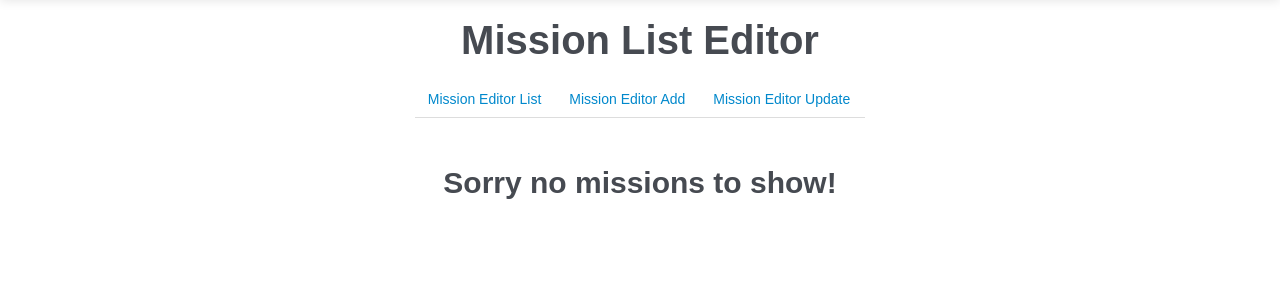
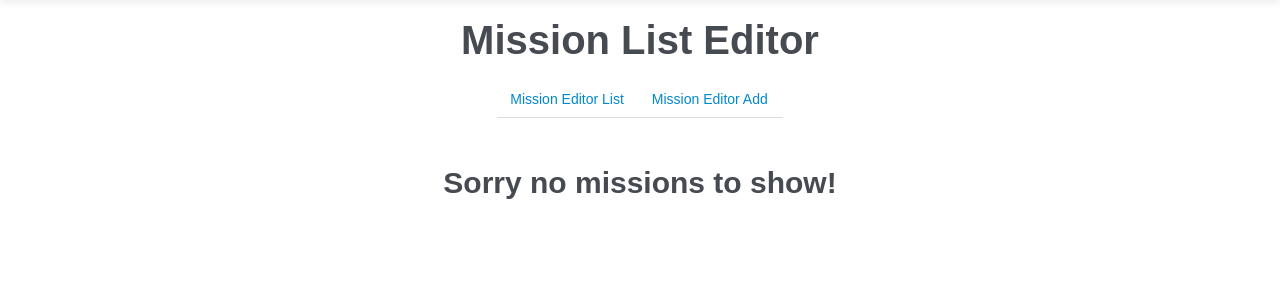
Before and after one commit to Polycademy/php_bounce, a CodeIgniter app: page /database/mission_editor in a window 1280 px wide. Shown: the part 41-341 px from the top of the page. Run offline with CodeIgniter, Linux system fonts and the light colour scheme; data that the repository does not hold is empty; some libraries are stand-ins or nearby versions.

Commit message:
For tomorrow

```diff
--- a/application/controllers/mission_editor.php
+++ b/application/controllers/mission_editor.php
@@ -103,6 +103,7 @@ class Mission_editor extends CI_Controller {
 
 	}
 
+	//UPDATE can DELETE aswell, so we have A DELETE BUTTON added in with the type
 	public function update($id){
 
 		$this->_view_data += array(
--- a/application/views/mission_editor_addupdate_view.php
+++ b/application/views/mission_editor_addupdate_view.php
@@ -13,7 +13,6 @@
 				<ul class="nav nav-tabs">
 					<li><?= anchor('mission_editor', 'Mission Editor List') ?></li>
 					<li><?= anchor('mission_editor/add', 'Mission Editor Add') ?></li>
-					<li><?= anchor('mission_editor/update', 'Mission Editor Update') ?></li>
 				</ul>
 			</nav>
 			<?= form_open($editor_submit, array('class' => 'mission_editor_form')) ?>
--- a/application/views/mission_editor_view.php
+++ b/application/views/mission_editor_view.php
@@ -13,7 +13,6 @@
 				<ul class="nav nav-tabs">
 					<li><?= anchor('mission_editor', 'Mission Editor List') ?></li>
 					<li><?= anchor('mission_editor/add', 'Mission Editor Add') ?></li>
-					<li><?= anchor('mission_editor/update', 'Mission Editor Update') ?></li>
 				</ul>
 			</nav>
 			<div class="mission_list">
```
